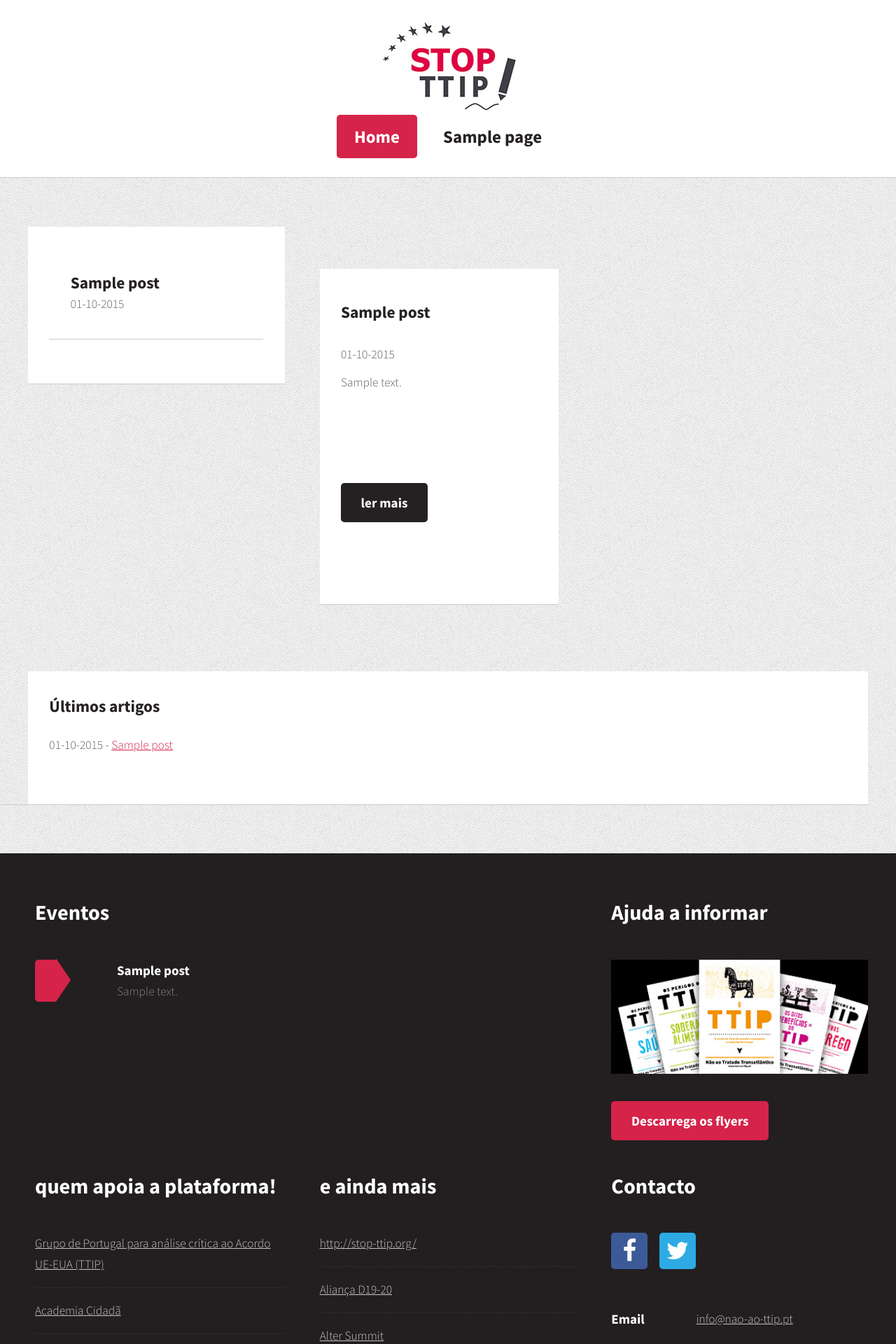
After one commit to pierreozoux/dopetrope-nao-ao-ttip, a WordPress theme: template page-allpost.php in a window 1280 px wide. The commit adds this page. Shown: the top 1920 px of the page at 70% size. Run offline with PHP 8.4 and a stand-in for WordPress, Linux system fonts and the light colour scheme; the site name, menu and one post (Sample post) are stand-ins, and other content is empty.

Commit message:
all post page Search in HP Thunderclap in HP

```diff
--- a/css/style-1000px.css
+++ b/css/style-1000px.css
@@ -133,3 +133,6 @@
 	{
 		margin: 0;
 	}
+	   #nav li #searchform {
+    display:none;
+    }
--- a/css/style-mobile.css
+++ b/css/style-mobile.css
@@ -238,6 +238,10 @@
 		#navPanel .indent-5 { display: inline-block; width: 5em; }
 		#navPanel .depth-0 { color: #fff; }
 
+		#nav li #searchform {
+		display:none;
+		}
+
 /*********************************************************************************/
 /* Wrappers                                                                      */
 /*********************************************************************************/
--- a/footer.php
+++ b/footer.php
@@ -8,7 +8,7 @@
                   <h2 id="eventos">Eventos</h2>
                 </header>
                 <ul class="dates">
-                  <!– WP LOOP STARTS/ENDS –>
+                  <!--  -->
 
                   <?php $my_query = new WP_Query('cat='.get_eventos_cat_ID().'&showposts=10'); ?>
                   <?php while ($my_query->have_posts()) : $my_query->the_post(); ?>
--- a/functions.php
+++ b/functions.php
@@ -128,4 +128,11 @@
       echo '</nav>';
     endif;
   }
+
+  add_filter('wp_nav_menu_items','add_search_box_to_menu', 10, 2);
+  function add_search_box_to_menu( $items, $args ) {
+  	if ( 'header-menu' == $args->theme_location )
+  		$items .= '<li class="search-li">' . get_search_form( false ) . '</li>';
+  	return $items;
+  }
 ?>
--- /dev/null
+++ b/page-allpost.php
@@ -0,0 +1,82 @@
+<?php get_header();?>
+</div>
+</div>
+
+<!-- Main -->
+<div id="main-wrapper">
+<div class="container">
+  <div class="row">
+    <div class="4u">
+      <!-- Sidebar -->
+      <?php get_sidebar(); ?>
+    </div>
+
+    <!-- Content -->
+    <div class="row 8u" >
+      <h1 class="list-post-title">
+          <?php
+          if (is_category() && single_cat_title( '', false ) == 'Noticias') {
+              printf( '%s', '<span>' . single_cat_title( '', false ) . '</span>' );
+          } else if (is_category() && single_cat_title( '', false ) != 'Noticias') {
+              printf( 'Categoria "%s"', '<span>' . single_cat_title( '', false ) . '</span>' );
+          } else if (is_tag()) {
+              printf( 'Tag "%s"', '<span>' . single_tag_title( '', false ) . '</span>' );
+          } else if (is_author()) {
+              printf( 'Autor: %s', '<a class="url fn n" href="' . esc_url( get_author_posts_url( get_the_author_meta( "ID" ) ) ) . '" title="' . esc_attr( get_the_author() ) . '" rel="me">' . get_the_author() . '</a>' );
+          }  else if (is_search()) {
+              printf( 'Resultado da pesquisa "%s"', '<span>' . get_search_query() . '</span>' );
+          }
+          ?>
+      </h1>
+      <div class="clear"></div>
+
+      <?php while (have_posts()) : the_post(); ?>
+        <div class="6u archive-box">
+          <section class="box flyer-box">
+            <a href="<?php the_permalink() ?>"><?php the_post_thumbnail(array(367, 255)); ?></a>
+            <header>
+              <h3><a href="<?php the_permalink() ?>"><?php the_title(); ?></a></h3>
+            </header>
+            <p class="post-date"><?php the_time('d-m-Y');?></p>
+            <div class="flyer-txt">
+              <?php the_excerpt();?>
+            </div>
+            <footer>
+              <a href="<?php the_permalink() ?>" class="button alt">ler mais</a>
+            </footer>
+          </section>
+        </div>
+      <?php endwhile; ?>
+
+      <!-- Pagination -->
+      <?php ttip_content_nav('nav-below'); ?>
+
+      <!– WP LOOP STARTS/ENDS –>
+    </div>
+    <!-- Content -->
+
+    <!-- All other posts -->
+    <div class="12u skel-cell-important box2">
+      <div class="box2-article">
+        <h3>Últimos artigos</h3>
+        <ul class="list-article">
+          <?php
+          $args = array(
+                  'post_type' => 'post',
+                  'order' => 'DESC'
+          );
+          $my_query = new WP_Query($args);
+          while ($my_query->have_posts()) : $my_query->the_post(); ?>
+            <li>
+              <?php the_time('d-m-Y');?> - <a href="<?php the_permalink(); ?>"><?php the_title(); ?></a>
+            </li>
+          <?php endwhile; ?>
+        </ul>
+      </div>
+    </div>
+
+    </div>
+  </div>
+</div>
+</div>
+<?php get_footer();?>
--- a/style.css
+++ b/style.css
@@ -1219,3 +1219,18 @@ table.page-table td.table-checked-link a, table.page-table td.table-checked-link
 table.page-table td.table-checked-link a:hover {
   text-decoration: underline;
 }
+#nav > ul > li.search-li {
+    display: block;
+    float: right;
+    margin-right: 20px;
+    margin-top: -10px;
+}
+
+#nav li #searchform  input[type="text"] {
+  float:left;
+  width:auto;
+}
+#nav li #searchform #searchsubmit {
+  float:left;
+  margin: 0 0 0 10px;
+}
```
Also changed, not shown: page-home.php (+25 -2 lines), 1 other file.
